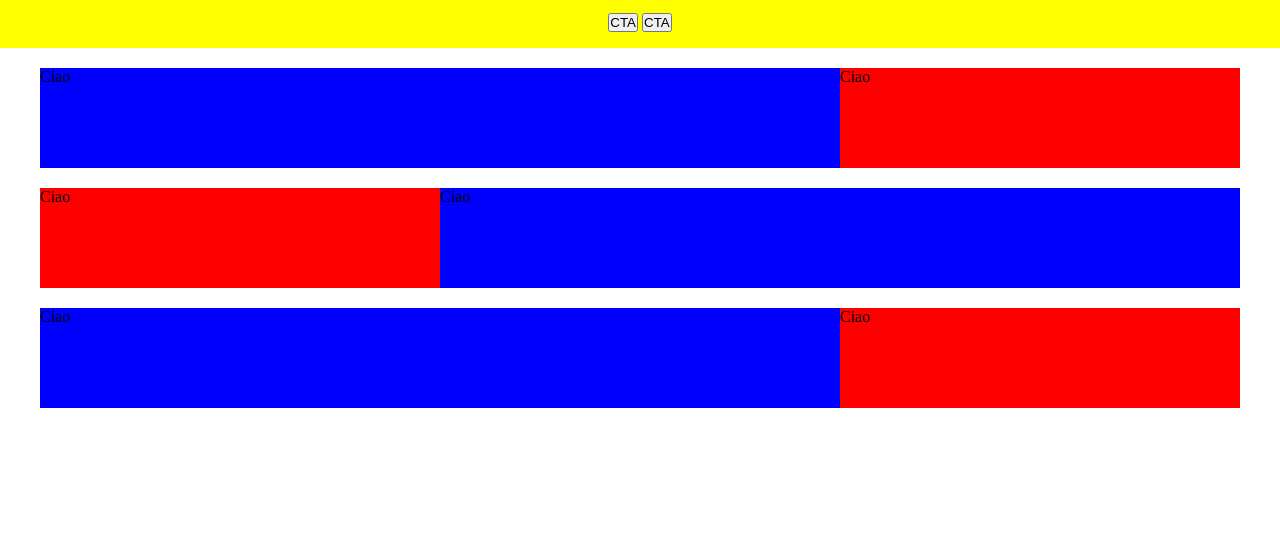
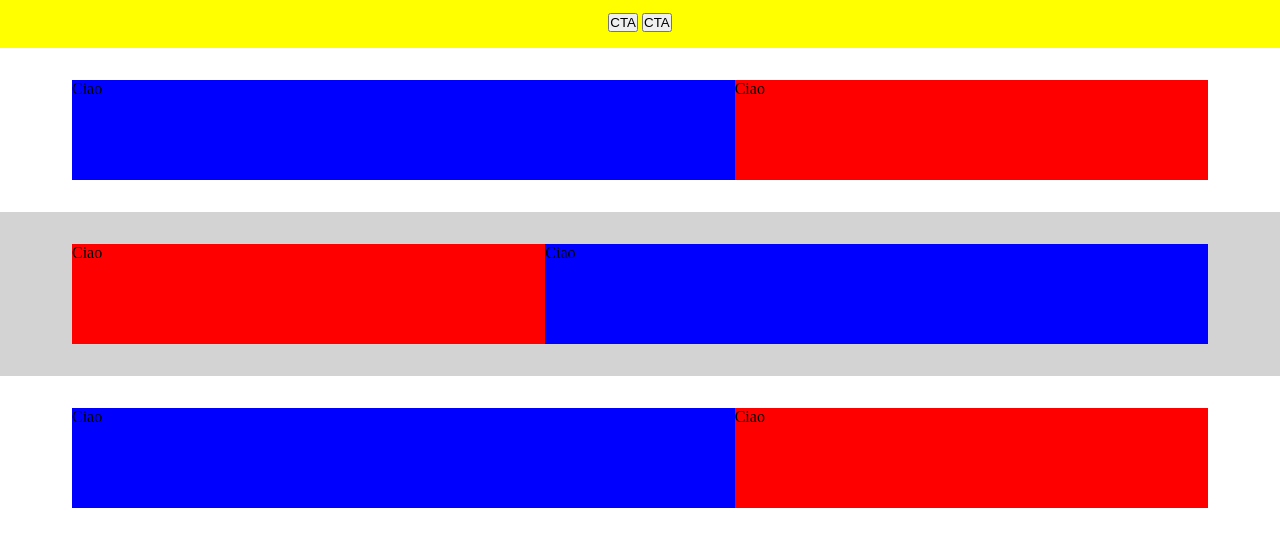
Before and after one commit to Gabry008/struttura-discord, a plain HTML site: page index.html in a window 1280 px wide. Shown: the part 226-772 px from the top of the page. Drawn offline with Linux system fonts and the light colour scheme.

Commit message:
FIX sezioni

```diff
--- a/index.html
+++ b/index.html
@@ -29,22 +29,31 @@
         </section>
     </header>
 
-    <main class="container">
-        <div class="flex justify-center height margin">
-            <div class="col-8 bg-blu"> Ciao</div>
-            <div class="col-4 bg-red"> Ciao</div>
-        </div>
+    <main>
+        <section class="container p-2">
+            <div class="flex justify-center height">
+                <div class="col-7 bg-blu"> Ciao</div>
+                <div class="col-5 bg-red"> Ciao</div>
+            </div>
+        </section>
 
-        <div class="flex reverse justify-center height margin">
-            <div class="col-8 bg-blu"> Ciao</div>
-            <div class="col-4 bg-red"> Ciao</div>
-        </div>
+        <section class="bg-gray">
+            <div class="container p-2">
+                <div class="flex reverse justify-center height">
+                    <div class="col-7 bg-blu"> Ciao</div>
+                    <div class="col-5 bg-red"> Ciao</div>
+                </div>
+            </div>
+        </section>
 
-        <div class="flex justify-center height margin">
-            <div class="col-8 bg-blu"> Ciao</div>
-            <div class="col-4 bg-red"> Ciao</div>
-        </div>
+        <section class="container p-2">
+            <div class="flex justify-center height">
+                <div class="col-7 bg-blu"> Ciao</div>
+                <div class="col-5 bg-red"> Ciao</div>
+            </div>
+        </section>
     </main>
+
 </body>
 
 </html>
--- a/style.css
+++ b/style.css
@@ -31,12 +31,12 @@ ul, li {
     width: calc((100% / 12) * 6);
 }
 
-.col-4 {
-    width: calc((100% / 12) * 4);
+.col-5 {
+    width: calc((100% / 12) * 5);
 }
 
-.col-8 {
-    width: calc((100% / 12) * 8);
+.col-7 {
+    width: calc((100% / 12) * 7);
 }
 
 /* Padding  */
@@ -104,6 +104,10 @@ ul, li {
     background-color: blue;
 }
 
+.bg-gray{
+    background-color: lightgray;
+}
+
 /* Lascia stare */
 .hero > * {
     padding: 1rem 0px;
```
